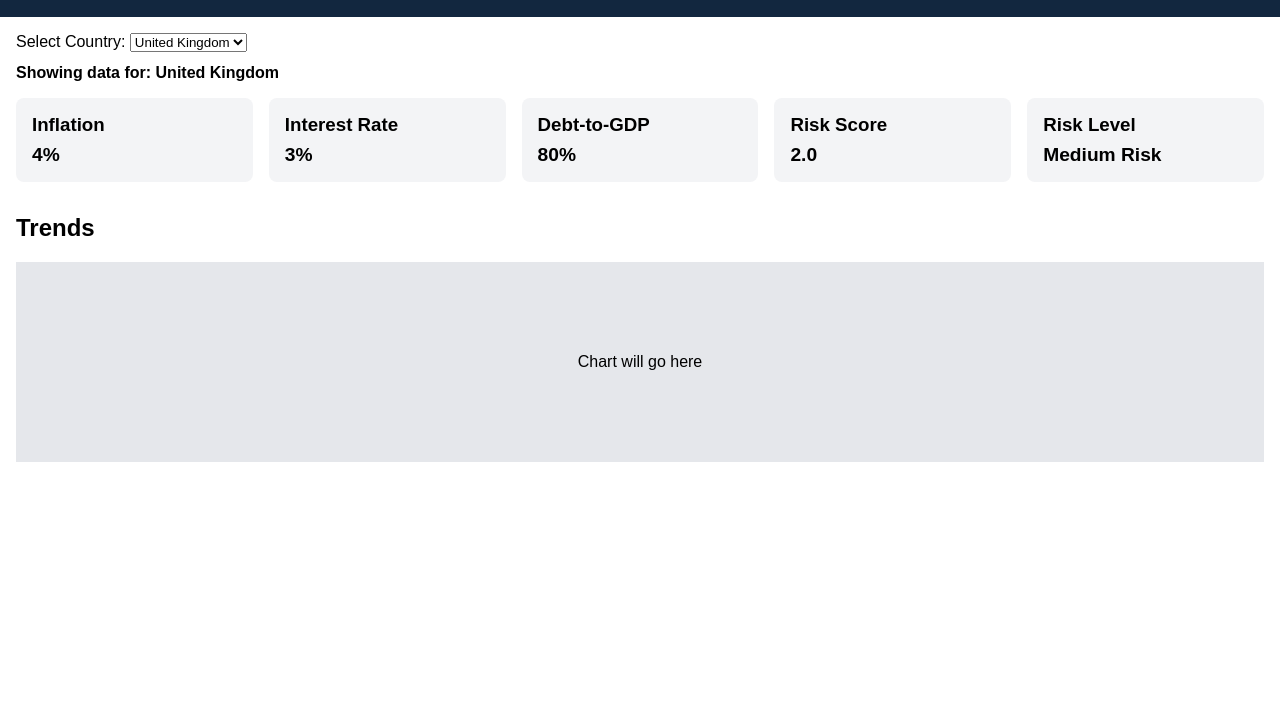
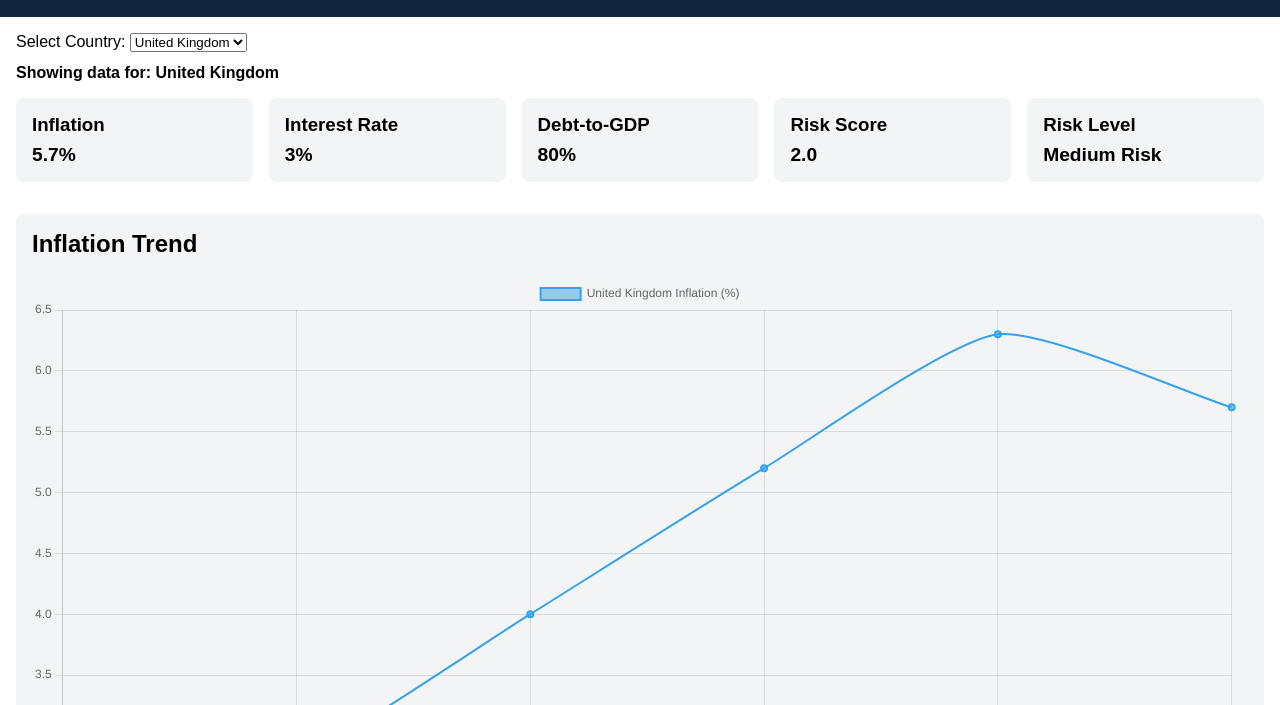
Before and after one commit to PauliusDataScience/sovereign-risk-dashboard, a website: page index.html in a window 1280 px wide. Shown: the part 95-800 px from the top of the page. Drawn offline with nearby package versions, Linux system fonts and the light colour scheme.

Commit message:
Add inflation trend chart with sample data

```diff
--- a/index.html
+++ b/index.html
@@ -57,14 +57,14 @@
 
     </section>
 
-    <!-- Chart Placeholder -->
     <section id="charts">
-      <h2>Trends</h2>
-      <div class="chart-placeholder">Chart will go here</div>
+      <h2>Inflation Trend</h2>
+      <canvas id="inflation-chart"></canvas>
     </section>
 
   </main>
 
+  <script src="https://cdn.jsdelivr.net/npm/chart.js"></script>
   <script src="src/js/main.js"></script>
 </body>
 </html>
--- a/src/js/main.js
+++ b/src/js/main.js
@@ -1,21 +1,24 @@
 const countryData = {
   UK: {
     name: "United Kingdom",
-    inflation: 4.0,
+    inflation: 5.7,
     interestRate: 3.0,
     debtToGdp: 80,
+    inflationHistory: [2.2, 2.8, 4.0, 5.2, 6.3, 5.7],
   },
   US: {
     name: "United States",
-    inflation: 3.5,
+    inflation: 6.2,
     interestRate: 5.0,
     debtToGdp: 110,
+    inflationHistory: [1.9, 3.0, 3.5, 4.6, 5.4, 6.2],
   },
   DE: {
     name: "Germany",
-    inflation: 2.0,
+    inflation: 3.1,
     interestRate: 2.5,
     debtToGdp: 65,
+    inflationHistory: [1.5, 2.2, 2.0, 2.5, 2.8, 3.1],
   },
 };
 
@@ -63,6 +66,9 @@
   const debtToGdpValue = document.getElementById("debt-to-gdp-value");
   const riskScoreValue = document.getElementById("risk-score-value");
   const riskLevelValue = document.getElementById("risk-level-value");
+  const chartCanvas = document.getElementById("inflation-chart");
+
+  let inflationChart;
 
   function updateDashboard() {
     const selectedCountry = countrySelect.value;
@@ -81,6 +87,35 @@
 
     riskScoreValue.textContent = score.toFixed(1);
     riskLevelValue.textContent = classifyRisk(score);
+
+    updateChart(data);
+  }
+
+  function updateChart(data) {
+    const labels = ["2021", "2022", "2023", "2024", "2025", "2026"];
+
+    if (inflationChart) {
+      inflationChart.destroy();
+    }
+
+    inflationChart = new Chart(chartCanvas, {
+      type: "line",
+      data: {
+        labels: labels,
+        datasets: [
+          {
+            label: data.name + " Inflation (%)",
+            data: data.inflationHistory,
+            borderWidth: 2,
+            tension: 0.2,
+          },
+        ],
+      },
+      options: {
+        responsive: true,
+        maintainAspectRatio: true,
+      },
+    });
   }
 
   countrySelect.addEventListener("change", updateDashboard);
--- a/src/styles/styles.css
+++ b/src/styles/styles.css
@@ -30,6 +30,16 @@
   margin-bottom: 2rem;
 }
 
+#charts {
+  background: #f3f4f6;
+  padding: 1rem;
+  border-radius: 8px;
+}
+
+#charts h2 {
+  margin-top: 0;
+}
+
 .card {
   background: #f3f4f6;
   padding: 1rem;
```
